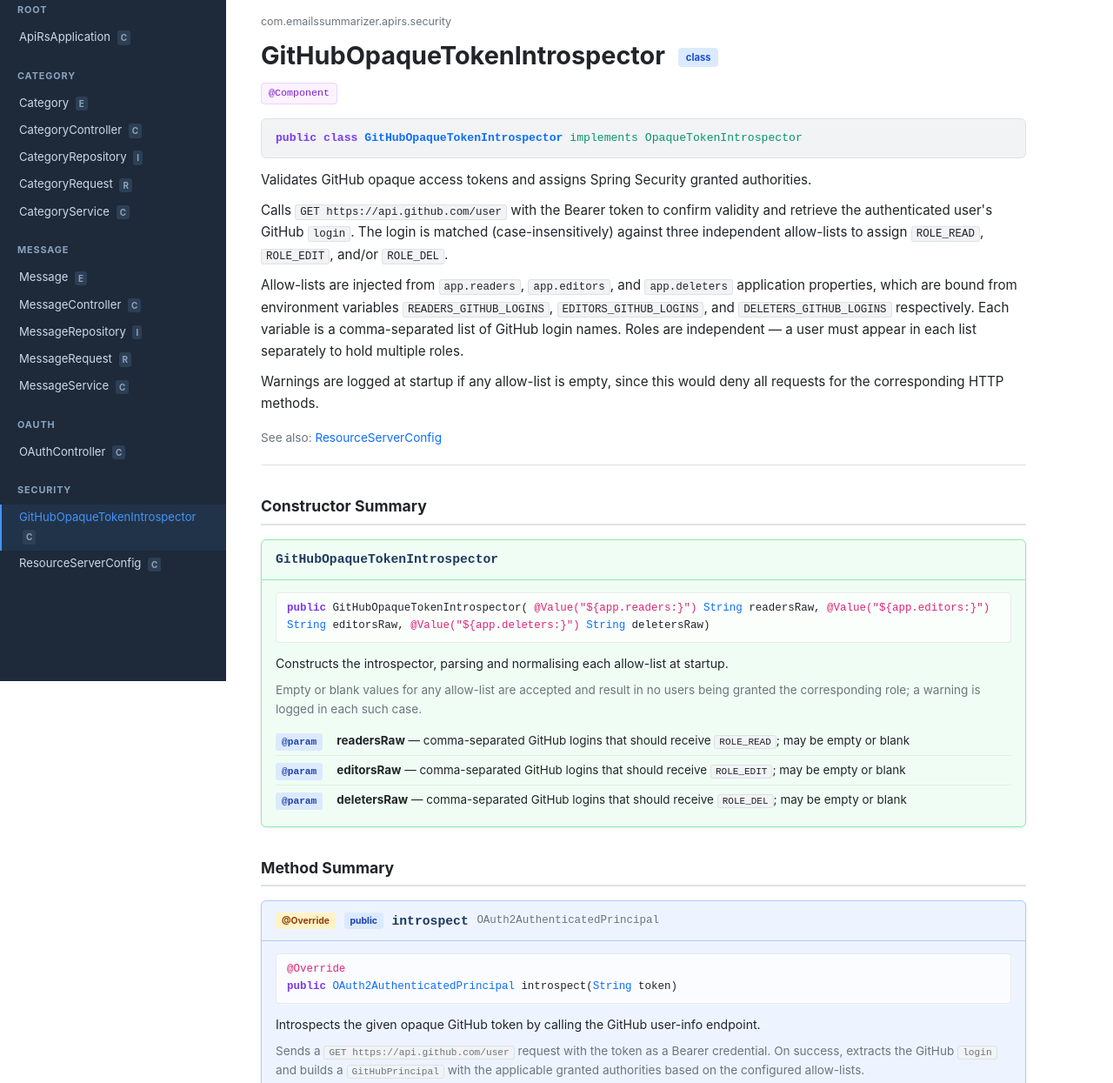
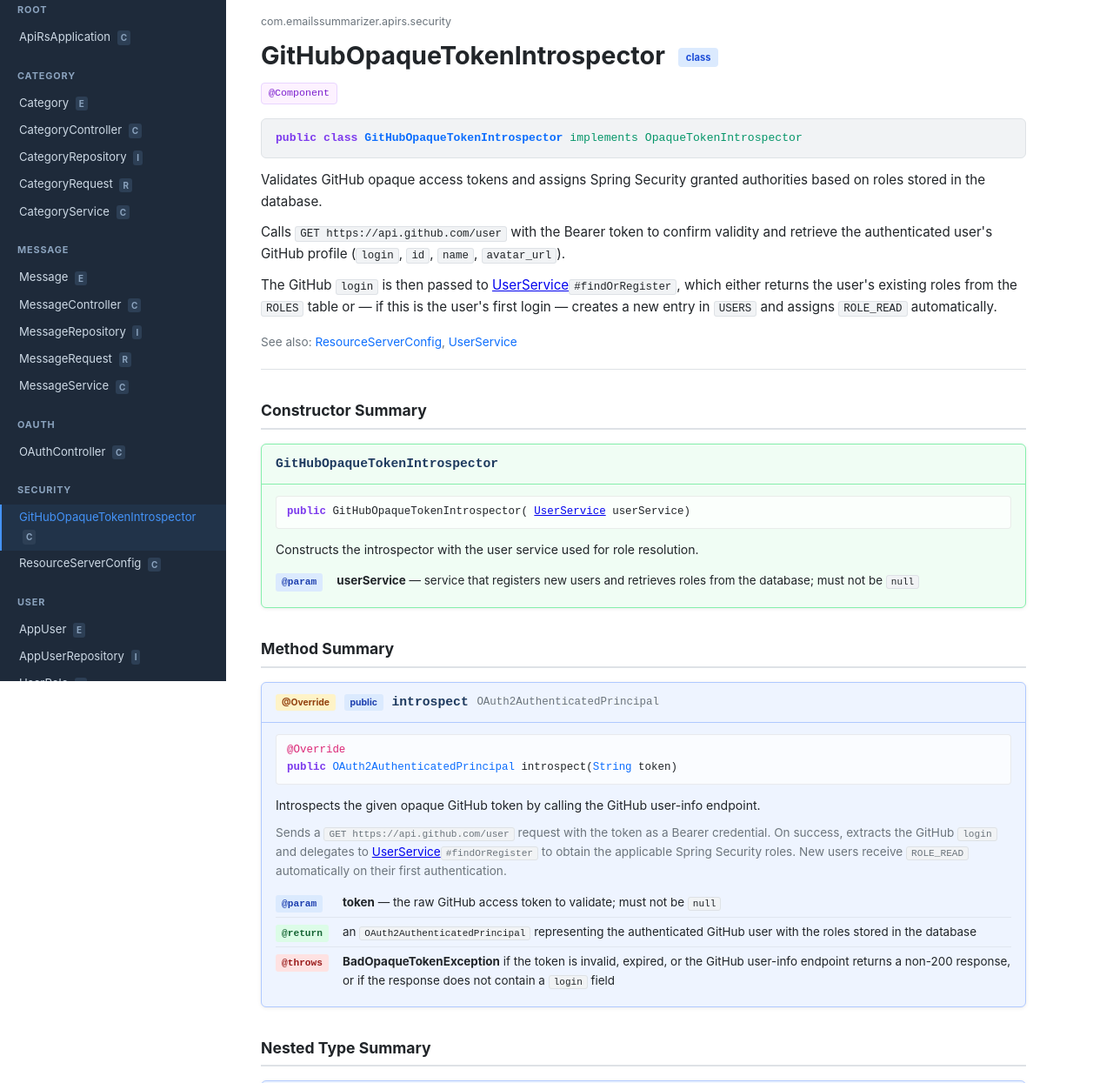
Before and after one commit to playground-llm/emails-summarizer, a plain HTML site: page docs/javadocs/com/emailssummarizer/apirs/security/GitHubOpaqueTokenIntrospector.html in a window 1280 px wide. Shown: the part 71-1316 px from the top of the page at 87% size. Drawn offline with Linux system fonts and the light colour scheme.

Commit message:
feat: Implement user registration and role management with database persistence

```diff
--- a/docs/javadocs/com/emailssummarizer/apirs/security/GitHubOpaqueTokenIntrospector.html
+++ b/docs/javadocs/com/emailssummarizer/apirs/security/GitHubOpaqueTokenIntrospector.html
@@ -48,6 +48,14 @@
     <a href="GitHubOpaqueTokenIntrospector.html" class="active">GitHubOpaqueTokenIntrospector <span class="kind">C</span></a>
     <a href="ResourceServerConfig.html">ResourceServerConfig <span class="kind">C</span></a>
   </div>
+  <div class="sidebar-section">
+    <div class="sidebar-section-title">user</div>
+    <a href="../user/AppUser.html">AppUser <span class="kind">E</span></a>
+    <a href="../user/AppUserRepository.html">AppUserRepository <span class="kind">I</span></a>
+    <a href="../user/UserRole.html">UserRole <span class="kind">E</span></a>
+    <a href="../user/UserRoleRepository.html">UserRoleRepository <span class="kind">I</span></a>
+    <a href="../user/UserService.html">UserService <span class="kind">C</span></a>
+  </div>
 </nav>
 
 <main>
@@ -62,22 +70,21 @@
       <span class="ext">implements OpaqueTokenIntrospector</span>
     </div>
     <div class="class-desc">
-      <p>Validates GitHub opaque access tokens and assigns Spring Security granted authorities.</p>
+      <p>Validates GitHub opaque access tokens and assigns Spring Security granted authorities
+      based on roles stored in the database.</p>
       <p>Calls <code>GET https://api.github.com/user</code> with the Bearer token to confirm
-      validity and retrieve the authenticated user's GitHub <code>login</code>. The login is
-      matched (case-insensitively) against three independent allow-lists to assign
-      <code>ROLE_READ</code>, <code>ROLE_EDIT</code>, and/or <code>ROLE_DEL</code>.</p>
-      <p>Allow-lists are injected from <code>app.readers</code>, <code>app.editors</code>, and
-      <code>app.deleters</code> application properties, which are bound from environment variables
-      <code>READERS_GITHUB_LOGINS</code>, <code>EDITORS_GITHUB_LOGINS</code>, and
-      <code>DELETERS_GITHUB_LOGINS</code> respectively. Each variable is a comma-separated list
-      of GitHub login names. Roles are independent — a user must appear in each list
-      separately to hold multiple roles.</p>
-      <p>Warnings are logged at startup if any allow-list is empty, since this would deny
-      all requests for the corresponding HTTP methods.</p>
+      validity and retrieve the authenticated user's GitHub profile (<code>login</code>,
+      <code>id</code>, <code>name</code>, <code>avatar_url</code>).</p>
+      <p>The GitHub <code>login</code> is then passed to
+      <a href="../user/UserService.html">UserService</a><code>#findOrRegister</code>,
+      which either returns the user's existing roles from the <code>ROLES</code> table or —
+      if this is the user's first login — creates a new entry in <code>USERS</code> and assigns
+      <code>ROLE_READ</code> automatically.</p>
     </div>
     <div class="see-also">
-      See also: <a href="ResourceServerConfig.html">ResourceServerConfig</a>
+      See also:
+      <a href="ResourceServerConfig.html">ResourceServerConfig</a>,
+      <a href="../user/UserService.html">UserService</a>
     </div>
   </div>
 
@@ -90,25 +97,13 @@
     <div class="member-card-body">
       <div class="method-signature">
         <span class="kw">public</span> GitHubOpaqueTokenIntrospector(
-          <span class="ann">@Value("${app.readers:}")</span> <span class="typ">String</span> readersRaw,
-          <span class="ann">@Value("${app.editors:}")</span> <span class="typ">String</span> editorsRaw,
-          <span class="ann">@Value("${app.deleters:}")</span> <span class="typ">String</span> deletersRaw)
+          <span class="typ"><a href="../user/UserService.html">UserService</a></span> userService)
       </div>
-      <div class="member-summary">Constructs the introspector, parsing and normalising each allow-list at startup.</div>
-      <div class="member-detail">Empty or blank values for any allow-list are accepted and result in no users
-      being granted the corresponding role; a warning is logged in each such case.</div>
+      <div class="member-summary">Constructs the introspector with the user service used for role resolution.</div>
       <table class="tags-table">
         <tr>
           <td><span class="tag-label tag-param">@param</span></td>
-          <td><strong>readersRaw</strong> — comma-separated GitHub logins that should receive <code>ROLE_READ</code>; may be empty or blank</td>
-        </tr>
-        <tr>
-          <td><span class="tag-label tag-param">@param</span></td>
-          <td><strong>editorsRaw</strong> — comma-separated GitHub logins that should receive <code>ROLE_EDIT</code>; may be empty or blank</td>
-        </tr>
-        <tr>
-          <td><span class="tag-label tag-param">@param</span></td>
-          <td><strong>deletersRaw</strong> — comma-separated GitHub logins that should receive <code>ROLE_DEL</code>; may be empty or blank</td>
+          <td><strong>userService</strong> — service that registers new users and retrieves roles from the database; must not be <code>null</code></td>
         </tr>
       </table>
     </div>
@@ -131,9 +126,10 @@
       </div>
       <div class="member-summary">Introspects the given opaque GitHub token by calling the GitHub user-info endpoint.</div>
       <div class="member-detail">Sends a <code>GET https://api.github.com/user</code> request with the token as a
-      Bearer credential. On success, extracts the GitHub <code>login</code> and builds a
-      <code>GitHubPrincipal</code> with the applicable granted authorities based on the
-      configured allow-lists.</div>
+      Bearer credential. On success, extracts the GitHub <code>login</code> and delegates to
+      <a href="../user/UserService.html">UserService</a><code>#findOrRegister</code> to obtain
+      the applicable Spring Security roles. New users receive <code>ROLE_READ</code> automatically
+      on their first authentication.</div>
       <table class="tags-table">
         <tr>
           <td><span class="tag-label tag-param">@param</span></td>
@@ -142,8 +138,7 @@
         <tr>
           <td><span class="tag-label tag-return">@return</span></td>
           <td>an <code>OAuth2AuthenticatedPrincipal</code> representing the authenticated
-          GitHub user with zero or more of <code>ROLE_READ</code>, <code>ROLE_EDIT</code>,
-          <code>ROLE_DEL</code> granted authorities</td>
+          GitHub user with the roles stored in the database</td>
         </tr>
         <tr>
           <td><span class="tag-label tag-throws">@throws</span></td>
@@ -166,8 +161,9 @@
     <div class="member-card-body">
       <div class="member-summary">Minimal <code>OAuth2AuthenticatedPrincipal</code> backed by GitHub user attributes.</div>
       <div class="member-detail">Holds the GitHub <code>login</code> as the principal name along with a subset of
-      user attributes (<code>login</code>, <code>id</code>, <code>name</code>) and the granted
-      authorities assigned by the allow-list checks in <code>introspect(String)</code>.</div>
+      user attributes (<code>login</code>, <code>id</code>, <code>name</code>, <code>avatar_url</code>) and the
+      granted authorities resolved from the database by
+      <code>GitHubOpaqueTokenIntrospector#introspect(String)</code>.</div>
 
       <p style="margin-top:0.75rem;font-weight:600;font-size:0.85rem;">Constructor</p>
       <div class="method-signature" style="margin-top:0.3rem;">
@@ -180,11 +176,11 @@
         </tr>
         <tr>
           <td><span class="tag-label tag-param">@param</span></td>
-          <td><strong>attributes</strong> — a map of user attributes (<code>login</code>, <code>id</code>, <code>name</code>); must not be <code>null</code></td>
+          <td><strong>attributes</strong> — a map of user attributes (<code>login</code>, <code>id</code>, <code>name</code>, <code>avatar_url</code>); must not be <code>null</code></td>
         </tr>
         <tr>
           <td><span class="tag-label tag-param">@param</span></td>
-          <td><strong>authorities</strong> — the list of granted authorities assigned to this principal; must not be <code>null</code>, may be empty</td>
+          <td><strong>authorities</strong> — the list of granted authorities resolved from the DB; must not be <code>null</code>, may be empty</td>
         </tr>
       </table>
 
@@ -192,11 +188,11 @@
       <table class="tags-table" style="margin-top:0.3rem;">
         <tr>
           <td><code>getAttributes()</code></td>
-          <td>Returns the GitHub user attributes — at least <code>login</code>, <code>id</code>, and <code>name</code>; never <code>null</code>.</td>
+          <td>Returns the GitHub user attributes — at least <code>login</code>, <code>id</code>, <code>name</code>, and <code>avatar_url</code>; never <code>null</code>.</td>
         </tr>
         <tr>
           <td><code>getAuthorities()</code></td>
-          <td>Returns the granted authorities (<code>ROLE_READ</code>, <code>ROLE_EDIT</code>, <code>ROLE_DEL</code>) assigned to this principal; never <code>null</code>.</td>
+          <td>Returns the granted authorities (<code>ROLE_READ</code>, <code>ROLE_EDIT</code>, <code>ROLE_DEL</code>) assigned to this principal; never <code>null</code> or empty.</td>
         </tr>
         <tr>
           <td><code>getName()</code></td>
```
Also changed, not shown: 7 other files.
